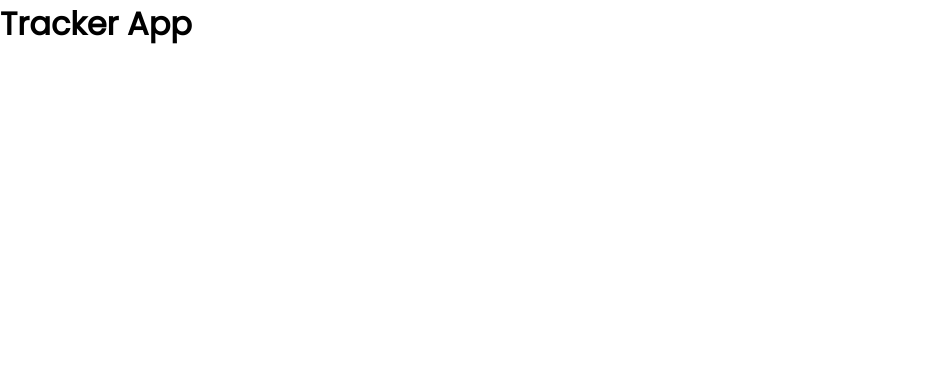
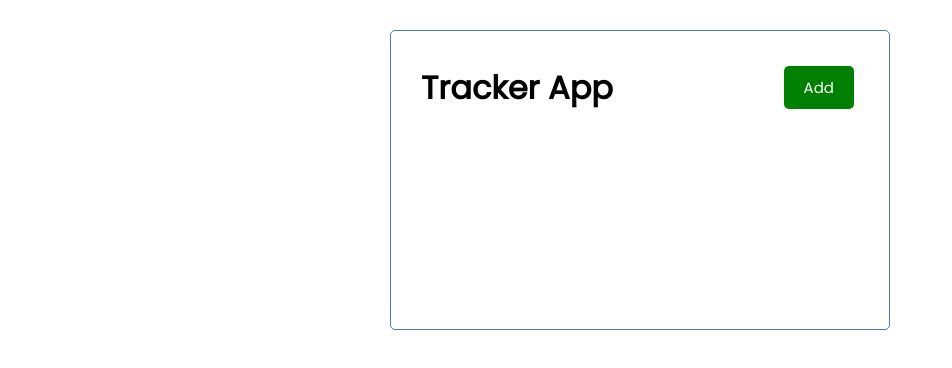
Before and after one commit to NwaguChima/angular-tracker, an Angular app: page / in a window 1280 px wide. Shown: the top 368 px of the page, without its empty margins (0-952 px from the left). Built offline with nearby package versions, Linux system fonts and the light colour scheme.

Commit message:
setup header and button

```diff
--- a/src/app/app.component.html
+++ b/src/app/app.component.html
@@ -1 +1,3 @@
-<h1>{{ title }}</h1>
+<div class="container">
+  <app-header></app-header>
+</div>
--- a/src/app/app.component.ts
+++ b/src/app/app.component.ts
@@ -5,6 +5,4 @@
   templateUrl: './app.component.html',
   styleUrls: ['./app.component.css'],
 })
-export class AppComponent {
-  title: string = 'Tracker App';
-}
+export class AppComponent {}
--- a/src/app/app.module.ts
+++ b/src/app/app.module.ts
@@ -2,10 +2,14 @@
 import { BrowserModule } from '@angular/platform-browser';
 
 import { AppComponent } from './app.component';
+import { HeaderComponent } from './components/header/header.component';
+import { ButtonComponent } from './components/button/button.component';
 
 @NgModule({
   declarations: [
-    AppComponent
+    AppComponent,
+    HeaderComponent,
+    ButtonComponent
   ],
   imports: [
     BrowserModule
--- /dev/null
+++ b/src/app/components/button/button.component.html
@@ -0,0 +1,7 @@
+<button
+  [ngStyle]="{ 'background-color': color }"
+  class="btn"
+  (click)="onClick()"
+>
+  {{ text }}
+</button>
--- /dev/null
+++ b/src/app/components/button/button.component.ts
@@ -0,0 +1,20 @@
+import { Component, EventEmitter, Input, OnInit, Output } from '@angular/core';
+
+@Component({
+  selector: 'app-button',
+  templateUrl: './button.component.html',
+  styleUrls: ['./button.component.css'],
+})
+export class ButtonComponent implements OnInit {
+  @Input() text: string = 'Click';
+  @Input() color: string = 'black';
+  @Output() btnClick = new EventEmitter();
+
+  constructor() {}
+
+  ngOnInit(): void {}
+
+  onClick() {
+    this.btnClick.emit();
+  }
+}
--- /dev/null
+++ b/src/app/components/header/header.component.css
@@ -0,0 +1,6 @@
+header {
+  display: flex;
+  justify-content: space-between;
+  align-items: center;
+  margin-bottom: 20px;
+}
--- /dev/null
+++ b/src/app/components/header/header.component.html
@@ -0,0 +1,9 @@
+<header>
+  <h1>{{ title }}</h1>
+
+  <app-button
+    color="green"
+    text="Add"
+    (btnClick)="toggleAddTask()"
+  ></app-button>
+</header>
--- /dev/null
+++ b/src/app/components/header/header.component.ts
@@ -0,0 +1,18 @@
+import { Component, OnInit } from '@angular/core';
+
+@Component({
+  selector: 'app-header',
+  templateUrl: './header.component.html',
+  styleUrls: ['./header.component.css'],
+})
+export class HeaderComponent implements OnInit {
+  title: string = 'Tracker App';
+
+  constructor() {}
+
+  ngOnInit(): void {}
+
+  toggleAddTask() {
+    console.log('toggler');
+  }
+}
```
Also changed, not shown: src/app/components/button/button.component.css (added), 2 other files (tests, documents, lock files or other folders).
